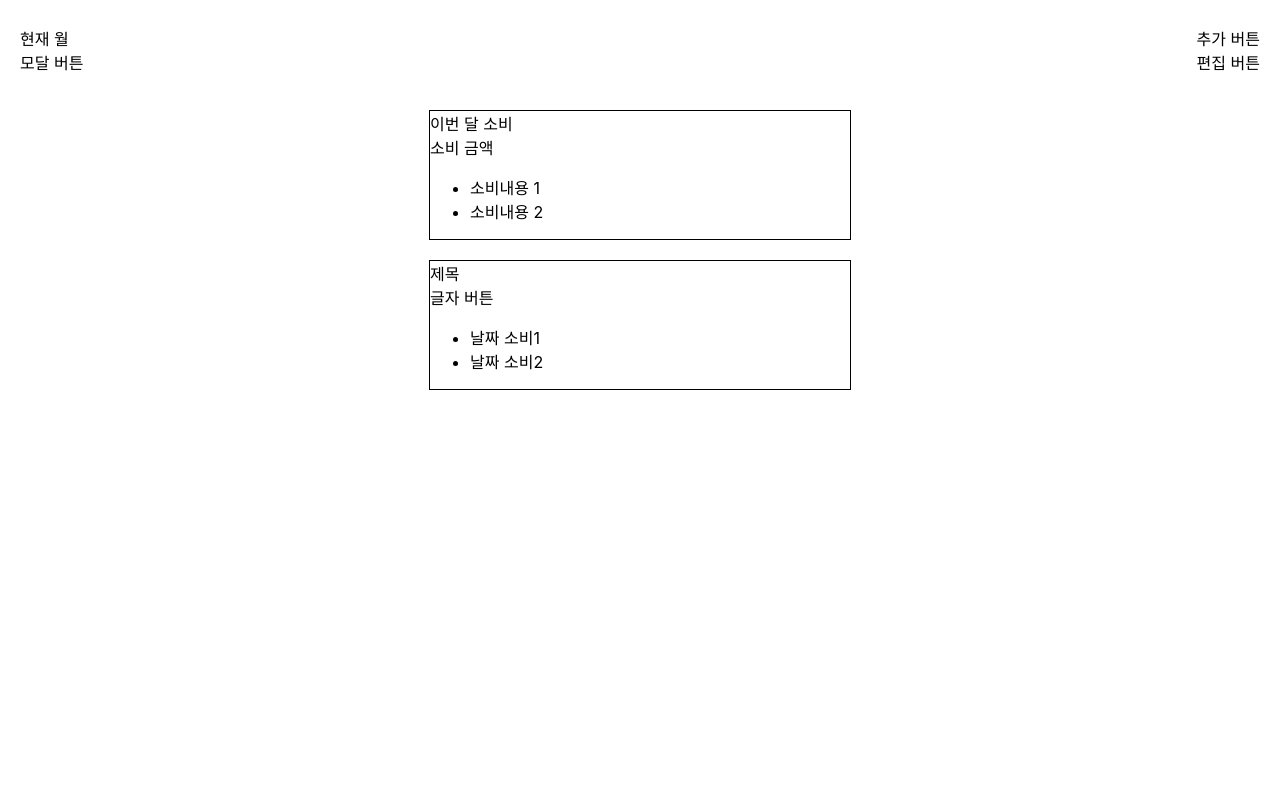
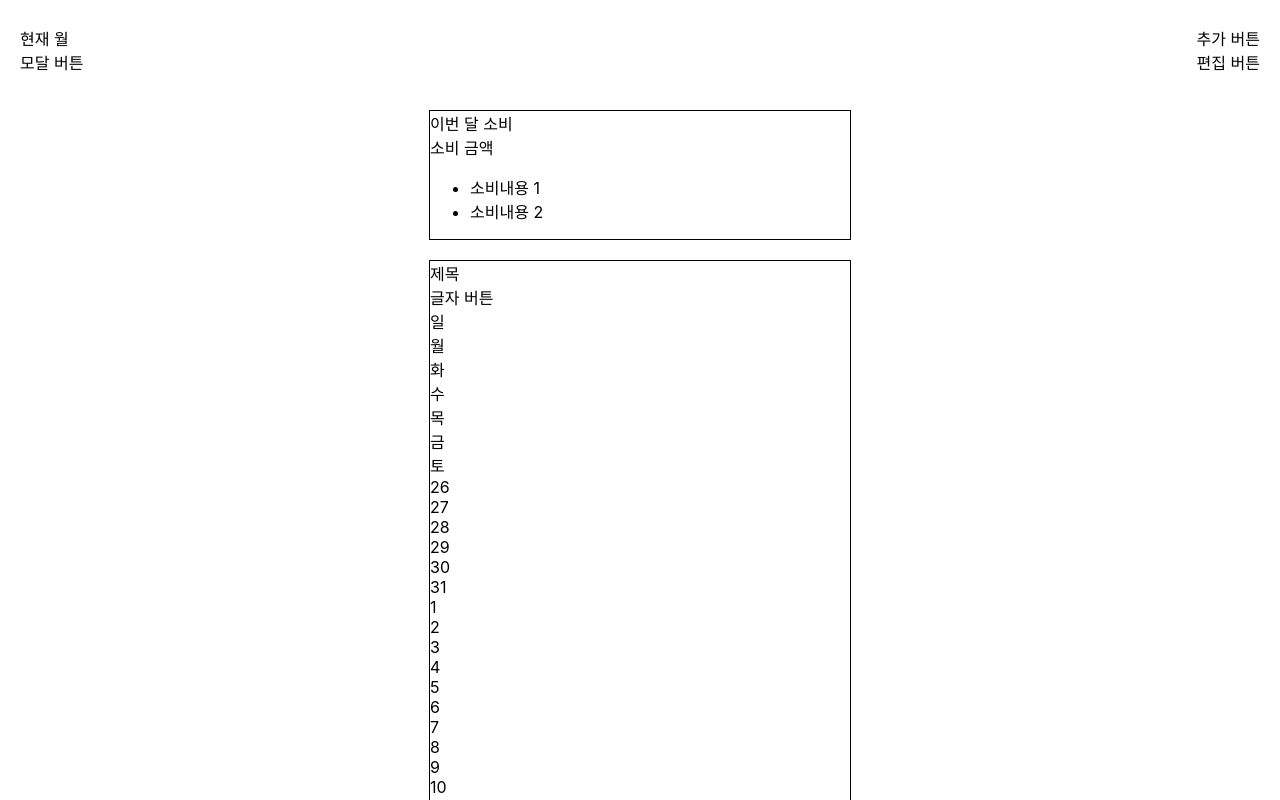
Before and after one commit to ybw903/Financial-ledger, a React (Create React App) app in the folder client/: page / in a window 1280 px wide. Shown: the top 800 px of the page. Built offline with nearby package versions, Linux system fonts and the light colour scheme.

Commit message:
fix: calculate date

```diff
--- a/client/src/App.tsx
+++ b/client/src/App.tsx
@@ -1,5 +1,6 @@
 import React from 'react';
 import styled from 'styled-components';
+import Calendar from './components/Calendar';
 
 const Main = styled.main`
   height: 100%;
@@ -60,7 +61,7 @@ function App() {
             <div>글자 버튼</div>
           </div>
           <div>
-
+            <Calendar date={new Date()}></Calendar>
           </div>
           <div>
             <ul>
--- a/client/src/components/Calendar/index.tsx
+++ b/client/src/components/Calendar/index.tsx
@@ -1,52 +1,66 @@
-import * as React from 'react';
+import * as React from 'react'
 interface ICalendar {
-    date : Date
+  date: Date
 }
 
-const Calendar:React.FC<ICalendar> = (props) => {
-
-    const [calendarDate,setCalendarDate] = React.useState<any[]>([]);
-    const dayStr = ['일','월','화','수','목','금','토'];
+const Calendar: React.FC<ICalendar> = (props) => {
+  const [calendarDate, setCalendarDate] = React.useState<any[]>([])
+  const dayStr = ['일', '월', '화', '수', '목', '금', '토']
 
   const drawCalendarHeader = () => {
     return dayStr.map((day) => {
-            return (
-                <div>{day}</div>
-            )
+      return <div>{day}</div>
+    })
+  }
+
+  const drawCalendarBody = () => {
+    return calendarDate.map((date) => {
+      return <div>{date}</div>
     })
   }
 
   React.useEffect(() => {
-        const newCalendarDate: any[] = [];
-        const thisMonthStartDay = props.date.getDay();
-        const thisMonthEndDate = new Date(props.date.getFullYear(), props.date.getMonth() - 1, 1).getDate();
-        const lastMonthEndDate = new Date(props.date.getFullYear(), props.date.getMonth(), 1).getDate();
-        const lastMonthStartDate =  lastMonthEndDate - thisMonthStartDay - 1;
+    const newCalendarDate: any[] = []
+    const thisMonthStartDay = new Date(
+      props.date.getFullYear(),
+      props.date.getMonth(),
+      1
+    ).getDay()
+    const thisMonthEndDate = new Date(
+      props.date.getFullYear(),
+      props.date.getMonth() + 1,
+      0
+    ).getDate()
+    const lastMonthEndDate = new Date(
+      props.date.getFullYear(),
+      props.date.getMonth() + 1,
+      0
+    ).getDate()
+    const lastMonthStartDate = lastMonthEndDate - thisMonthStartDay + 1
 
+    for (let i = 0; i < thisMonthStartDay; i++) {
+      const date = i + lastMonthStartDate
+      newCalendarDate.push(date)
+    }
     for (let i = 0; i < thisMonthEndDate; i++) {
-            const date = i + lastMonthEndDate;
-            newCalendarDate.push(date);
+      const date = i + 1
+      newCalendarDate.push(date)
     }
+    const neededCellCnt = 42 - newCalendarDate.length
 
-        for (let i = 0; i< thisMonthEndDate; i++) {
-            const date = i + 1;
-            newCalendarDate.push(date);
+    for (let i = 0; i < neededCellCnt; i++) {
+      const date = i + 1
+      newCalendarDate.push(date)
     }
-
-        const neededCellCnt = 42 - newCalendarDate.length;
-        for (let i = 0; i < neededCellCnt; i ++) {
-            const date = i + 1;
-            newCalendarDate.push(date);
-        }
-
-        setCalendarDate((prev) => [...(newCalendarDate)]);
-    },[])
+    setCalendarDate((prev) => [...newCalendarDate])
+  }, [])
 
   return (
     <div>
       {drawCalendarHeader()}
+      {drawCalendarBody()}
     </div>
   )
 }
 
-export default Calendar;
+export default Calendar
```
Lines whose indentation alone changed are shown as unchanged.
